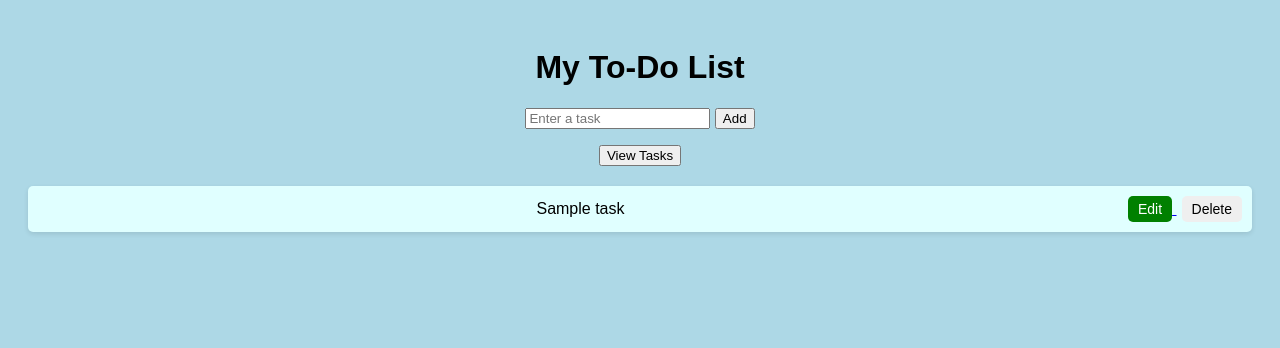
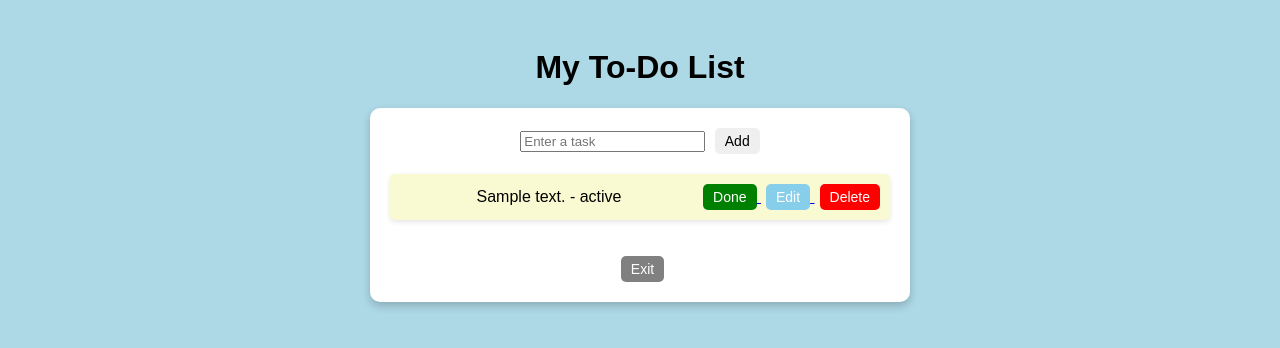
Before and after one commit to Jyothika16/todo-flask, a Flask app: template templates/index.html in a window 1280 px wide. Shown: the top 348 px of the page. Run offline with Flask 3, Linux system fonts and the light colour scheme; the template is opened without the code that fills it: most values are stand-ins (such as "Sample title", 1, 10 or a date in 2020).

Commit message:
Add button and Exit button to index.html

```diff
--- a/app.py
+++ b/app.py
@@ -1,3 +1,4 @@
+import os
 from flask import Flask, render_template, request, redirect, url_for
 app = Flask(__name__)
 tasks = []
@@ -9,8 +10,16 @@ def index():
 def add():
     task = request.form.get('task')
     if task:
-        tasks.append(task)
+        tasks.append({"content": task, "status": "Pending"})
+
     return redirect(url_for('index'))
+
+@app.route('/done/<int:task_id>')
+def done(task_id):
+    if 0 <= task_id < len(tasks):
+        tasks[task_id]['status'] = "Done"
+    return redirect(url_for('index'))
+
 @app.route('/view')
 def view():
     return render_template('view.html', tasks=tasks)
@@ -30,6 +39,14 @@ def delete(task_id):
     if 0 <= task_id < len(tasks):
         tasks.pop(task_id)
     return redirect(url_for('index'))
+@app.route('/exit')
+def exit_app():
+    os._exit(0)  # stops Flask server
+    return "Exiting..."
 
-if __name__ == '__main__':
-    app.run(debug=True)
+
+
+
+if __name__ == "__main__":
+    port = int(os.environ.get("PORT", 5000))
+    app.run(host="0.0.0.0", port=port)
--- a/templates/index.html
+++ b/templates/index.html
@@ -1,7 +1,7 @@
 <!DOCTYPE html>
 <html>
 <head>
-    <title>To-Do List</title>
+    <title>My To-Do List</title>
     <style>
         body {
             font-family: Arial, sans-serif;
@@ -11,7 +11,7 @@
         }
 
         .todo-container {
-        background-color:red;
+            background-color: white;
             max-width: 500px;
             margin: auto;
             padding: 20px;
@@ -26,7 +26,7 @@
         }
 
         li {
-        background-color: lightcyan;
+            background-color: lightgoldenrodyellow;
             padding: 10px;
             margin-bottom: 10px;
             border-radius: 5px;
@@ -51,53 +51,55 @@
             margin-left: 5px;
         }
 
-    .btn-edit:hover {
-        background-color: green;
-    }
+        .btn-edit { background-color: skyblue; color:white; }
+        .btn-edit:hover { background-color: darkblue; }
 
-    .btn-edit {
-        background-color: green;
-        color:white;
-    }
+        .btn-delete { background-color: red; color:white; }
+        .btn-delete:hover { background-color: darkred; }
 
+        .btn-done { background-color: green; color:white; }
+        .btn-done:hover { background-color: darkgreen; }
 
-    .btn-delete:hover {
-        background-color: red;
-    }
-
+        .btn-exit { background-color: gray; color:white; margin-top: 20px; }
+        .btn-exit:hover { background-color: black; }
     </style>
-
 </head>
 <body>
     <h1>My To-Do List</h1>
 
+    <div class="todo-container">
+        <!-- Add Task Form -->
         <form action="/add" method="post">
             <input type="text" name="task" placeholder="Enter a task" required>
-        <button type="submit">Add</button>
+            <button type="submit" class="btn">Add</button>
         </form>
-    <!-- View Tasks Button -->
-<p style="text-align: center;">
-    <a href="/view">
-        <button type="button">View Tasks</button>
-    </a>
-</p>
+
+        <!-- Task List -->
         <ul>
             {% for task in tasks %}
                 <li>
-            <span class="task-text">{{ task }}</span>
+                    <span class="task-text">{{ task.content }} - {{ task.status }}</span>
                     <div>
+                        {% if task.status != 'Done' %}
+                        <a href="/done/{{ loop.index0 }}">
+                            <button class="btn btn-done">Done</button>
+                        </a>
+                        {% endif %}
                         <a href="/update/{{ loop.index0 }}">
-                    <button class="btn btn-edit"> Edit</button>
+                            <button class="btn btn-edit">Edit</button>
                         </a>
                         <a href="/delete/{{ loop.index0 }}">
-                    <button class="btn btn-delete"> Delete</button>
+                            <button class="btn btn-delete">Delete</button>
                         </a>
                     </div>
                 </li>
             {% endfor %}
         </ul>
 
-
-
+        <!-- Exit Button -->
+        <a href="/exit">
+            <button class="btn btn-exit">Exit</button>
+        </a>
+    </div>
 </body>
 </html>
--- a/templates/update.html
+++ b/templates/update.html
@@ -41,7 +41,7 @@
     <div class="update-container">
         <h1>Update Task</h1>
         <form method="POST">
-            <input type="text" name="task" value="{{ task }}" required>
+            <input type="text" name="task" value="{{ task.content }}" required>
             <br>
             <button type="submit">Update</button>
         </form>
--- a/templates/view.html
+++ b/templates/view.html
@@ -28,7 +28,7 @@
     button {
         padding: 10px 15px;
         font-size: 16px;
-        background-color: red;
+        background-color: lightskyblue;
         color: white;
         border: none;
         border-radius: 5px;
```
Lines whose indentation alone changed are shown as unchanged.
